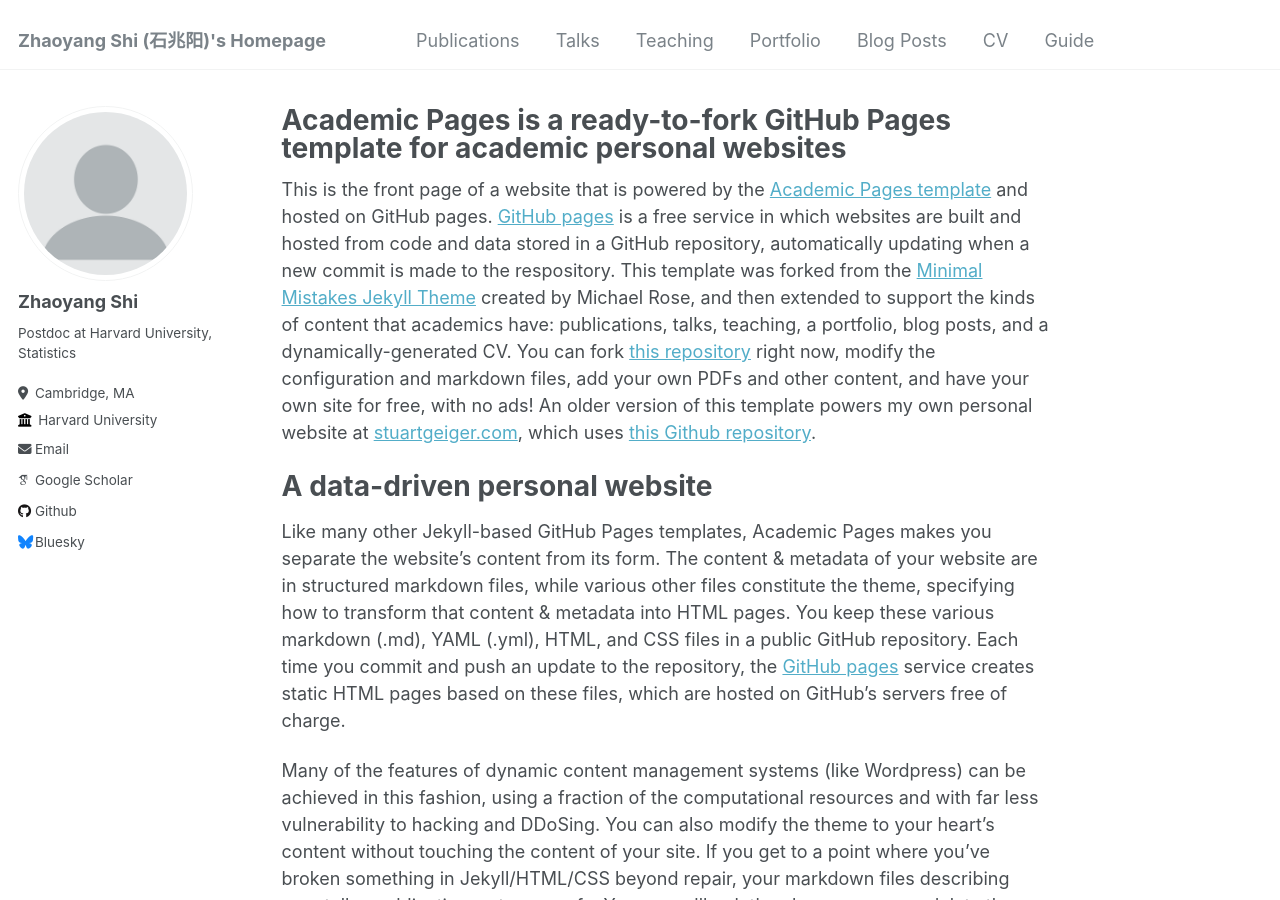
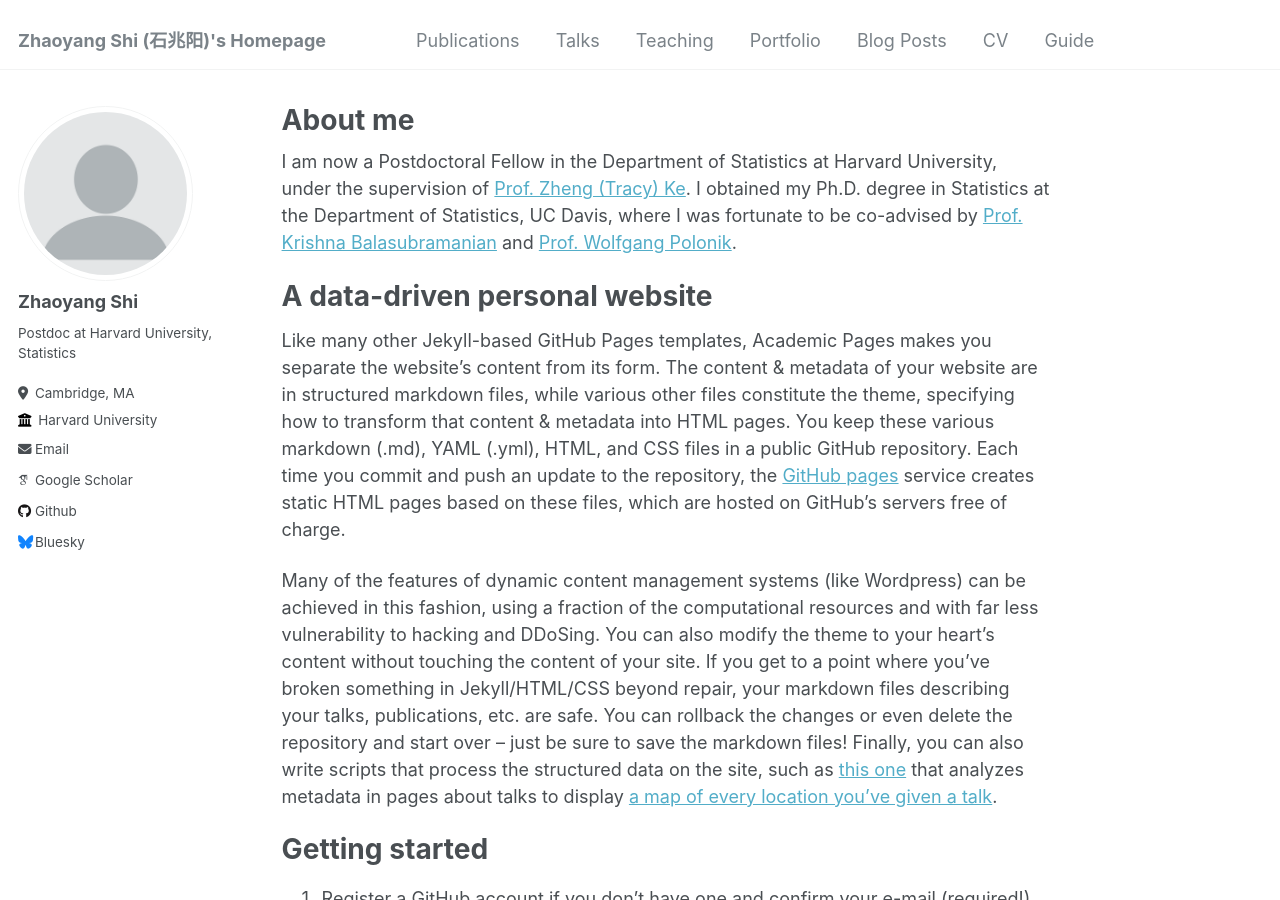
Before and after one commit to 10Mzys/website, a Jekyll site: the page built from _pages/about.md, in a window 1280 px wide and 900 px high. Built offline with Jekyll 4.4.1, drawn with Linux system fonts in a browser that asks for light colours; some web fonts are replaced.

Commit message:
Update about.md

```diff
--- a/_pages/about.md
+++ b/_pages/about.md
@@ -1,13 +1,13 @@
 ---
 permalink: /
-title: "Academic Pages is a ready-to-fork GitHub Pages template for academic personal websites"
+title: "About me"
 author_profile: true
 redirect_from:
   - /about/
   - /about.html
 ---
 
-This is the front page of a website that is powered by the [Academic Pages template](https://github.com/academicpages/academicpages.github.io) and hosted on GitHub pages. [GitHub pages](https://pages.github.com) is a free service in which websites are built and hosted from code and data stored in a GitHub repository, automatically updating when a new commit is made to the respository. This template was forked from the [Minimal Mistakes Jekyll Theme](https://mmistakes.github.io/minimal-mistakes/) created by Michael Rose, and then extended to support the kinds of content that academics have: publications, talks, teaching, a portfolio, blog posts, and a dynamically-generated CV. You can fork [this repository](https://github.com/academicpages/academicpages.github.io) right now, modify the configuration and markdown files, add your own PDFs and other content, and have your own site for free, with no ads! An older version of this template powers my own personal website at [stuartgeiger.com](http://stuartgeiger.com), which uses [this Github repository](https://github.com/staeiou/staeiou.github.io).
+I am now a Postdoctoral Fellow in the Department of Statistics at Harvard University, under the supervision of [Prof. Zheng (Tracy) Ke](https://zke.fas.harvard.edu/). I obtained my Ph.D. degree in Statistics at the Department of Statistics, UC Davis, where I was fortunate to be co-advised by [Prof. Krishna Balasubramanian](https://sites.google.com/view/kriznakumar/) and [Prof. Wolfgang Polonik](https://www.stat.ucdavis.edu/~polonik/).
 
 A data-driven personal website
 ======
```
